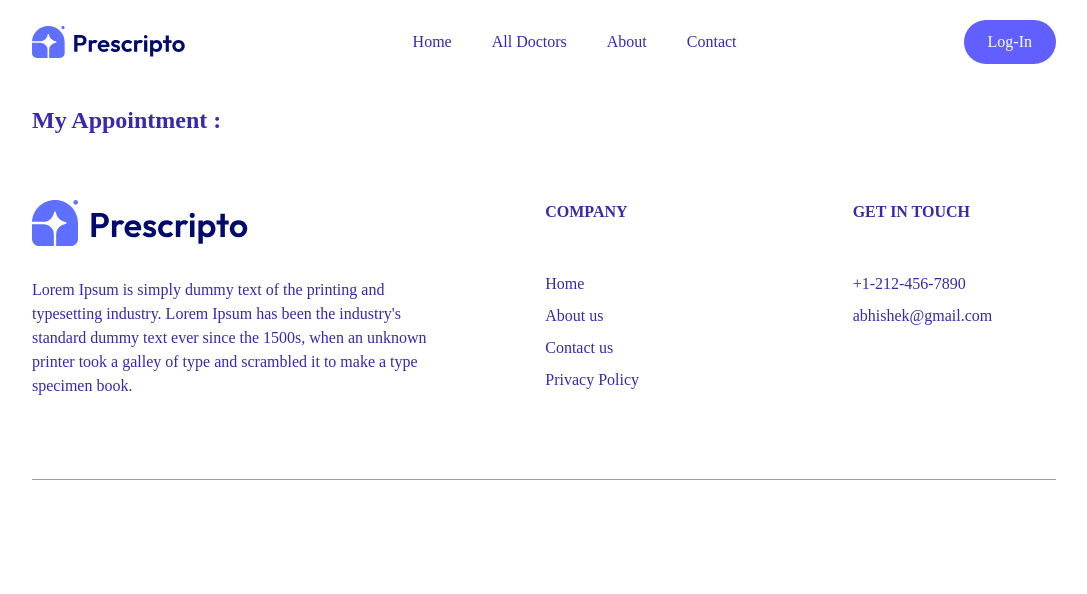
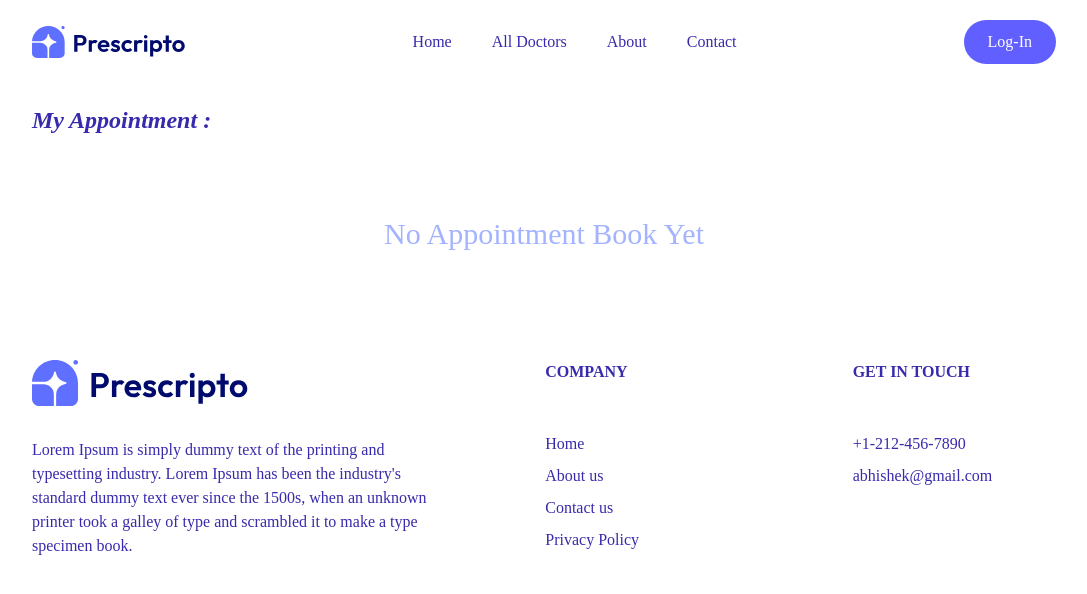
Before and after one commit to abhishekrathour27/Doctor-Appointment, a React (Vite) app: page /myAppointment in a window 1280 px wide. Shown: the top 594 px of the page, without its empty margins (96-1183 px from the left). Built offline with nearby package versions, Linux system fonts and the light colour scheme; a web font is replaced by a local one.

Commit message:
fix myAppointment component

```diff
--- a/src/App.jsx
+++ b/src/App.jsx
@@ -38,8 +38,7 @@ function App() {
         <Route path='/login' element={<Login />} />
         <Route path='/sign-up' element={<SignUp />} />
         <Route path='/profile' element={<Profile />} />
-        <Route path='/myAppointment' element={<MyAppointment booking={booking}  />} />
-
+        <Route path='/myAppointment' element={<MyAppointment booking={booking} />} />
       </Routes>
     </div>
   )
--- a/src/pages/MyAppointment.jsx
+++ b/src/pages/MyAppointment.jsx
@@ -6,9 +6,9 @@ export default function MyAppointment({ booking }) {
 
     return (
         <div className='w-[80vw]'>
-            <p className='text-2xl font-semibold'>My Appointment :</p>
+            <i className='text-2xl font-semibold w-fit'>My Appointment :</i>
             <div className='grid grid-cols-1'>
-                {booking.map((b, index) => (
+                {booking.length > 0 ? (booking.map((b, index) => (
                     <div key={index} className='flex gap-10 items-center p-4 rounded-xl shadow-md'>
                         <div className='w-40 h-fit bg-violet-200 rounded-xl'>
                             <img src={b.doctor?.image} alt="" />
@@ -21,7 +21,7 @@ export default function MyAppointment({ booking }) {
                             <span className='font-semibold'>Date & Time :  </span> <span> {b.days?.day} {b.days?.date} | {b.times}</span>
                         </div>
                     </div>
-                ))}
+                ))) : (<p className='text-3xl text-indigo-300  font-extralight text-center pt-20 h-40'>No Appointment Book Yet </p>)}
             </div>
         </div>
     )
```
